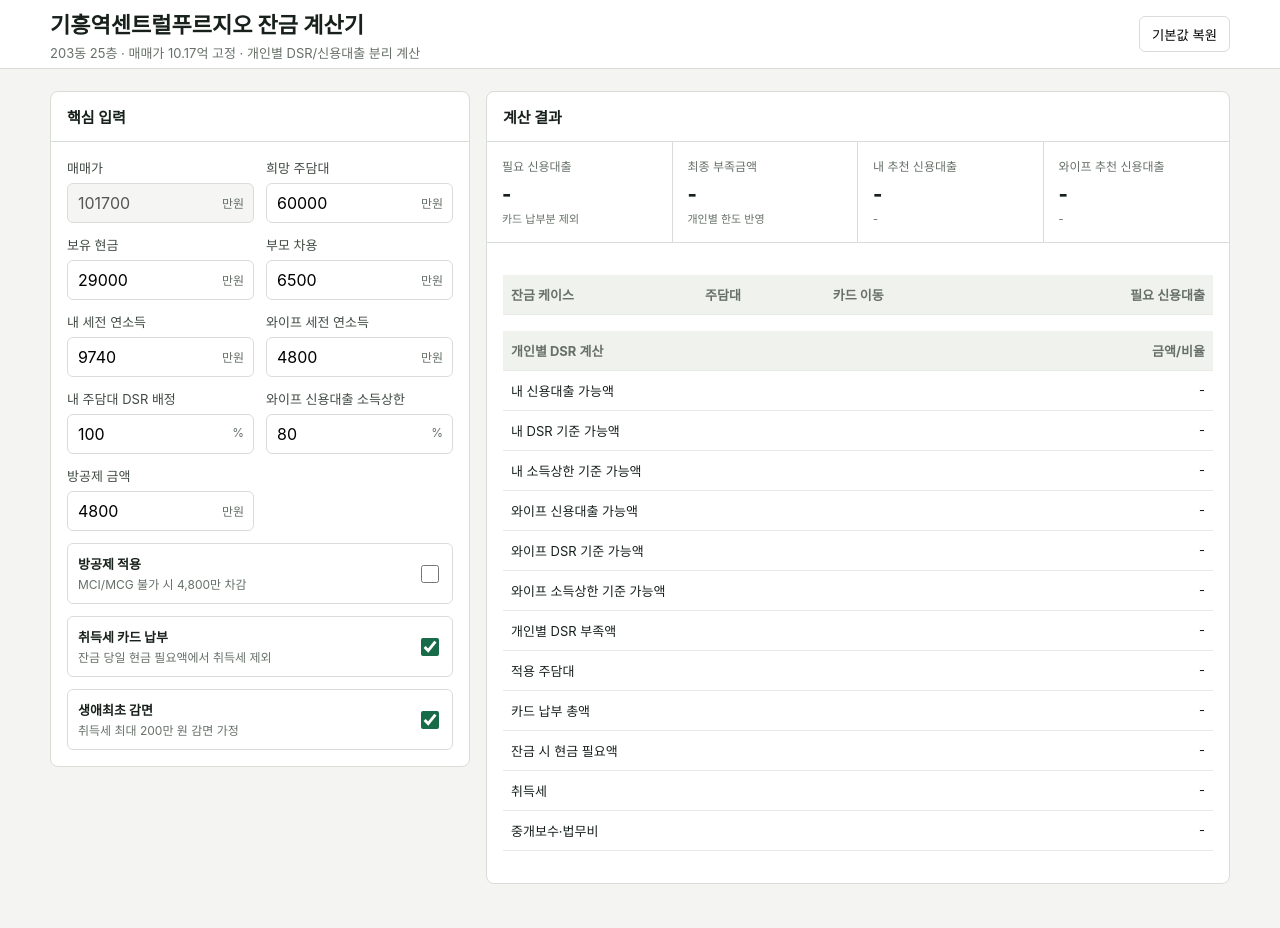
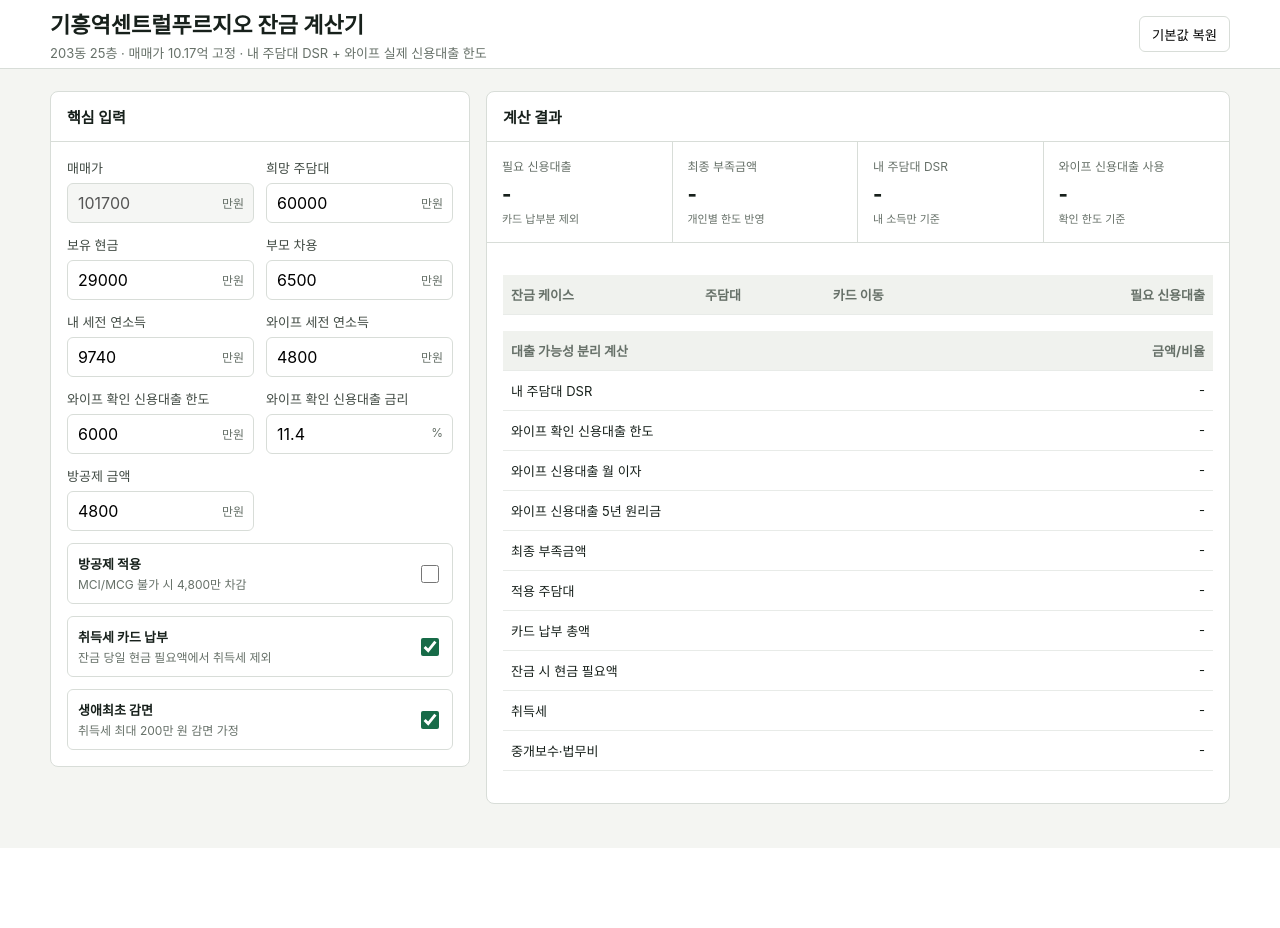
Before and after one commit to WantAirpod/house-ai, a Python web app: template src/home_decision_ai/templates/financing_calculator.html in a window 1280 px wide. After the commit the page ends 848 px from the top, so only its background shows below. Run offline with Jinja, Linux system fonts and the light colour scheme; the template is opened without the code that fills it, so the values that code supplies are empty.

Commit message:
Use verified spouse credit limit in calculator

```diff
--- a/src/home_decision_ai/templates/financing_calculator.html
+++ b/src/home_decision_ai/templates/financing_calculator.html
@@ -61,7 +61,7 @@
       <div class="wrap header-inner">
         <div>
           <h1>기흥역센트럴푸르지오 잔금 계산기</h1>
-          <div class="subtle">203동 25층 · 매매가 10.17억 고정 · 개인별 DSR/신용대출 분리 계산</div>
+          <div class="subtle">203동 25층 · 매매가 10.17억 고정 · 내 주담대 DSR + 와이프 실제 신용대출 한도</div>
         </div>
         <button id="reset-button" type="button">기본값 복원</button>
       </div>
@@ -97,12 +97,12 @@
                 <div class="input-wrap"><input id="spouse_gross_income_krw" type="number" min="0" step="100"><span class="unit">만원</span></div>
               </div>
               <div class="field">
-                <label for="borrower_mortgage_share_percent">내 주담대 DSR 배정</label>
-                <div class="input-wrap"><input id="borrower_mortgage_share_percent" type="number" min="0" max="100" step="10"><span class="unit">%</span></div>
+                <label for="spouse_verified_credit_limit_krw">와이프 확인 신용대출 한도</label>
+                <div class="input-wrap"><input id="spouse_verified_credit_limit_krw" type="number" min="0" step="100"><span class="unit">만원</span></div>
               </div>
               <div class="field">
-                <label for="spouse_credit_income_limit_ratio_percent">와이프 신용대출 소득상한</label>
-                <div class="input-wrap"><input id="spouse_credit_income_limit_ratio_percent" type="number" min="0" step="10"><span class="unit">%</span></div>
+                <label for="spouse_verified_credit_rate_percent">와이프 확인 신용대출 금리</label>
+                <div class="input-wrap"><input id="spouse_verified_credit_rate_percent" type="number" min="0" step="0.1"><span class="unit">%</span></div>
               </div>
               <div class="field">
                 <label for="room_deduction_amount_krw">방공제 금액</label>
@@ -129,8 +129,8 @@
           <div class="metrics">
             <div class="metric"><div class="metric-label">필요 신용대출</div><div class="metric-value" id="required-credit">-</div><div class="metric-note">카드 납부분 제외</div></div>
             <div class="metric"><div class="metric-label">최종 부족금액</div><div class="metric-value" id="final-shortfall">-</div><div class="metric-note" id="mortgage-note">개인별 한도 반영</div></div>
-            <div class="metric"><div class="metric-label">내 추천 신용대출</div><div class="metric-value" id="borrower-credit">-</div><div class="metric-note" id="borrower-dsr">-</div></div>
-            <div class="metric"><div class="metric-label">와이프 추천 신용대출</div><div class="metric-value" id="spouse-credit">-</div><div class="metric-note" id="spouse-dsr">-</div></div>
+            <div class="metric"><div class="metric-label">내 주담대 DSR</div><div class="metric-value" id="borrower-dsr-value">-</div><div class="metric-note">내 소득만 기준</div></div>
+            <div class="metric"><div class="metric-label">와이프 신용대출 사용</div><div class="metric-value" id="spouse-credit">-</div><div class="metric-note" id="spouse-credit-note">확인 한도 기준</div></div>
           </div>
           <div class="body">
             <table>
@@ -138,15 +138,13 @@
               <tbody id="case-table"></tbody>
             </table>
             <table>
-              <thead><tr><th>개인별 DSR 계산</th><th>금액/비율</th></tr></thead>
+              <thead><tr><th>대출 가능성 분리 계산</th><th>금액/비율</th></tr></thead>
               <tbody>
-                <tr><td>내 신용대출 가능액</td><td id="borrower-capacity">-</td></tr>
-                <tr><td>내 DSR 기준 가능액</td><td id="borrower-capacity-dsr">-</td></tr>
-                <tr><td>내 소득상한 기준 가능액</td><td id="borrower-capacity-income">-</td></tr>
-                <tr><td>와이프 신용대출 가능액</td><td id="spouse-capacity">-</td></tr>
-                <tr><td>와이프 DSR 기준 가능액</td><td id="spouse-capacity-dsr">-</td></tr>
-                <tr><td>와이프 소득상한 기준 가능액</td><td id="spouse-capacity-income">-</td></tr>
-                <tr><td>개인별 DSR 부족액</td><td id="individual-shortfall">-</td></tr>
+                <tr><td>내 주담대 DSR</td><td id="borrower-dsr">-</td></tr>
+                <tr><td>와이프 확인 신용대출 한도</td><td id="spouse-verified-limit">-</td></tr>
+                <tr><td>와이프 신용대출 월 이자</td><td id="spouse-credit-interest">-</td></tr>
+                <tr><td>와이프 신용대출 5년 원리금</td><td id="spouse-credit-payment">-</td></tr>
+                <tr><td>최종 부족금액</td><td id="individual-shortfall">-</td></tr>
                 <tr><td>적용 주담대</td><td id="effective-mortgage">-</td></tr>
                 <tr><td>카드 납부 총액</td><td id="card-total">-</td></tr>
                 <tr><td>잔금 시 현금 필요액</td><td id="cash-at-closing">-</td></tr>
@@ -162,11 +160,11 @@
     <script>
       const amountFields = new Set([
         "purchase_price_krw","mortgage_amount_krw","cash_krw","family_loan_amount_krw",
-        "borrower_gross_income_krw","spouse_gross_income_krw","room_deduction_amount_krw"
+        "borrower_gross_income_krw","spouse_gross_income_krw","spouse_verified_credit_limit_krw","room_deduction_amount_krw"
       ]);
       const inputIds = [
         ...amountFields,
-        "borrower_mortgage_share_percent","spouse_credit_income_limit_ratio_percent",
+        "spouse_verified_credit_rate_percent",
         "room_deduction_enabled","card_acquisition_tax","first_time_homebuyer_eligible"
       ];
       const checkboxFields = new Set(["room_deduction_enabled","card_acquisition_tax","first_time_homebuyer_eligible"]);
@@ -211,8 +209,8 @@
         family_loan_amount_krw: 65000000,
         borrower_gross_income_krw: 97400000,
         spouse_gross_income_krw: 48000000,
-        borrower_mortgage_share_percent: 100,
-        spouse_credit_income_limit_ratio_percent: 80,
+        spouse_verified_credit_limit_krw: 60000000,
+        spouse_verified_credit_rate_percent: 11.4,
         room_deduction_amount_krw: 48000000,
         room_deduction_enabled: false,
         card_acquisition_tax: true,
@@ -243,28 +241,40 @@
           }
         });
         payload.combined_gross_income_krw = payload.borrower_gross_income_krw + payload.spouse_gross_income_krw;
+        payload.borrower_mortgage_share_percent = 100;
         payload.borrower_credit_income_limit_ratio_percent = 100;
+        payload.spouse_credit_income_limit_ratio_percent = 0;
         return payload;
       }
+      function annuity(principal, annualRatePercent, months) {
+        if (principal <= 0) return 0;
+        const r = annualRatePercent / 100 / 12;
+        if (r === 0) return principal / months;
+        const f = Math.pow(1 + r, months);
+        return principal * r * f / (f - 1);
+      }
       function render(result) {
+        const form = readForm();
+        const spouseLimit = form.spouse_verified_credit_limit_krw;
+        const spouseCreditUsed = Math.min(result.required_credit_loan_krw, spouseLimit);
+        const finalShortfallAmount = Math.max(0, result.required_credit_loan_krw - spouseCreditUsed);
+        const spouseMonthlyInterest = spouseCreditUsed * form.spouse_verified_credit_rate_percent / 100 / 12;
+        const spouseMonthlyPayment = annuity(spouseCreditUsed, form.spouse_verified_credit_rate_percent, 60);
         document.getElementById("required-credit").textContent = compactWon(result.required_credit_loan_krw);
         const finalShortfall = document.getElementById("final-shortfall");
-        finalShortfall.textContent = compactWon(result.individual_credit_shortfall_krw);
-        finalShortfall.className = `metric-value ${result.individual_credit_shortfall_krw > 0 ? "danger" : "ok"}`;
+        finalShortfall.textContent = compactWon(finalShortfallAmount);
+        finalShortfall.className = `metric-value ${finalShortfallAmount > 0 ? "danger" : "ok"}`;
         document.getElementById("effective-mortgage").textContent = compactWon(result.effective_mortgage_krw);
         document.getElementById("mortgage-note").textContent = `방공제 ${compactWon(result.room_deduction_applied_krw)}`;
-        document.getElementById("borrower-credit").textContent = compactWon(result.borrower_suggested_credit_krw);
-        document.getElementById("spouse-credit").textContent = compactWon(result.spouse_suggested_credit_krw);
-        document.getElementById("borrower-dsr").textContent = `DSR ${result.borrower_stress_dsr_percent}%`;
-        document.getElementById("spouse-dsr").textContent = `DSR ${result.spouse_stress_dsr_percent}%`;
-        document.getElementById("borrower-capacity").textContent = compactWon(result.borrower_credit_capacity_krw);
-        document.getElementById("spouse-capacity").textContent = compactWon(result.spouse_credit_capacity_krw);
-        document.getElementById("borrower-capacity-dsr").textContent = compactWon(result.borrower_credit_capacity_by_dsr_krw);
-        document.getElementById("borrower-capacity-income").textContent = compactWon(result.borrower_credit_capacity_by_income_krw);
-        document.getElementById("spouse-capacity-dsr").textContent = compactWon(result.spouse_credit_capacity_by_dsr_krw);
-        document.getElementById("spouse-capacity-income").textContent = compactWon(result.spouse_credit_capacity_by_income_krw);
-        document.getElementById("individual-shortfall").textContent = compactWon(result.individual_credit_shortfall_krw);
-        document.getElementById("individual-shortfall").className = result.individual_credit_shortfall_krw > 0 ? "danger" : "ok";
+        document.getElementById("borrower-dsr-value").textContent = `${result.borrower_stress_dsr_percent}%`;
+        document.getElementById("spouse-credit").textContent = compactWon(spouseCreditUsed);
+        document.getElementById("spouse-credit-note").textContent = `한도 ${compactWon(spouseLimit)} · 금리 ${form.spouse_verified_credit_rate_percent}%`;
+        document.getElementById("borrower-dsr").textContent = `${result.borrower_stress_dsr_percent}%`;
+        document.getElementById("spouse-verified-limit").textContent = compactWon(spouseLimit);
+        document.getElementById("spouse-credit-interest").textContent = compactWon(spouseMonthlyInterest);
+        document.getElementById("spouse-credit-payment").textContent = compactWon(spouseMonthlyPayment);
+        document.getElementById("individual-shortfall").textContent = compactWon(finalShortfallAmount);
+        document.getElementById("individual-shortfall").className = finalShortfallAmount > 0 ? "danger" : "ok";
         document.getElementById("card-total").textContent = compactWon(result.card_payment_total_krw);
         document.getElementById("cash-at-closing").textContent = compactWon(result.cash_required_at_closing_krw);
         document.getElementById("acquisition-tax").textContent = compactWon(result.acquisition_tax_krw);
@@ -280,7 +290,7 @@
         warnings.innerHTML = "";
         result.warnings.forEach(message => {
           const div = document.createElement("div");
-          div.className = `warning${result.individual_credit_shortfall_krw > 0 || result.dsr_limit_exceeded ? " danger" : ""}`;
+          div.className = `warning${finalShortfallAmount > 0 || result.dsr_limit_exceeded ? " danger" : ""}`;
           div.textContent = message;
           warnings.appendChild(div);
         });
```
